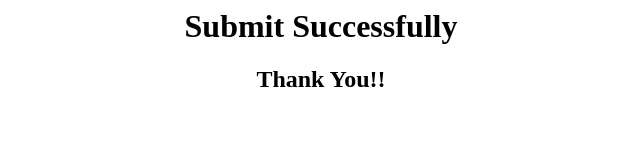
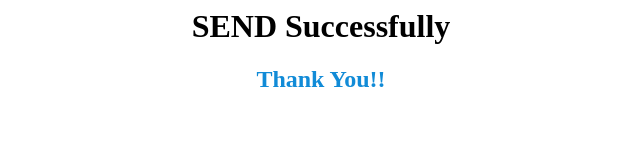
Before and after one commit to Jyotin26/Portfolio-jbt2603, a plain HTML site: page index1.html in a window 1280 px wide. Shown: the whole page, without its empty margins (319-959 px from the left). Drawn offline with Linux system fonts and the light colour scheme.

Commit message:
Add files via upload

```diff
--- a/index1.html
+++ b/index1.html
@@ -1,5 +1,5 @@
 <html>
 
-    <h1><Center>Submit Successfully</Center></h1>
-    <h2><Center>Thank You!!</Center></h2>
+    <h1><Center>SEND Successfully</Center></h1>
+    <h2 style="color: rgb(17, 139, 215);"><Center>Thank You!!</Center></h2>
 </html>
```
